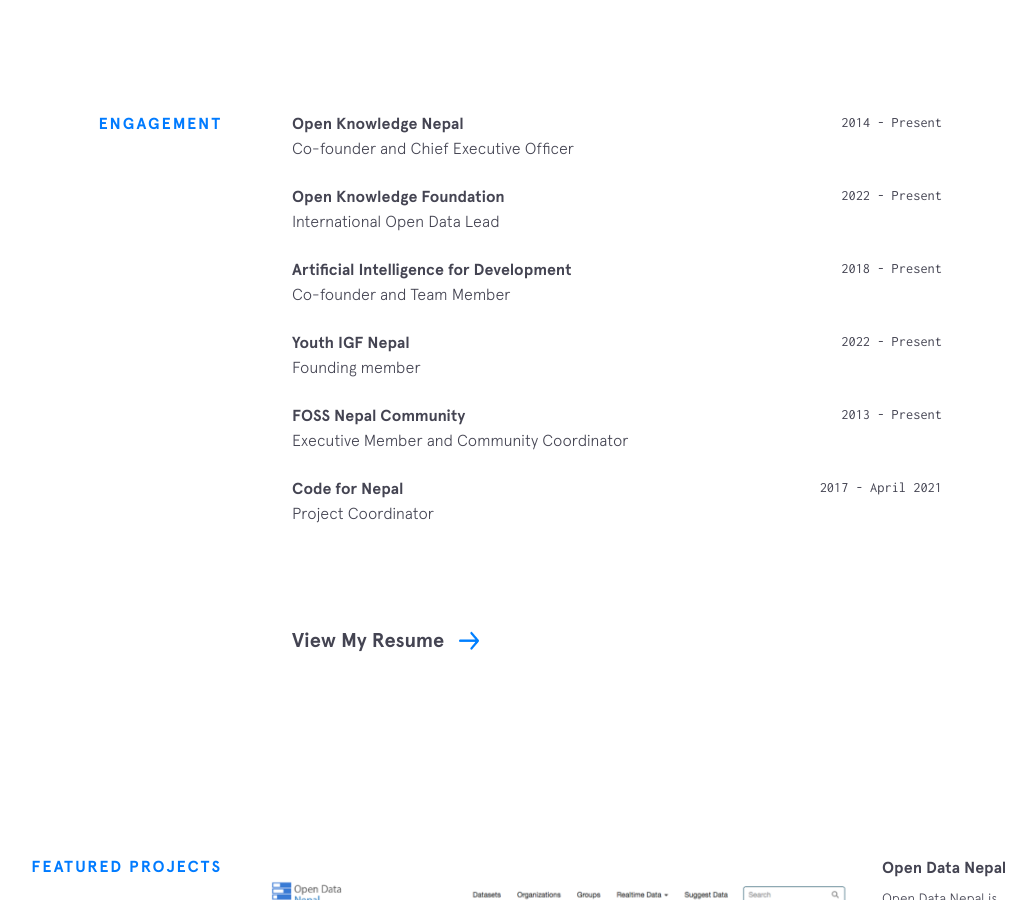
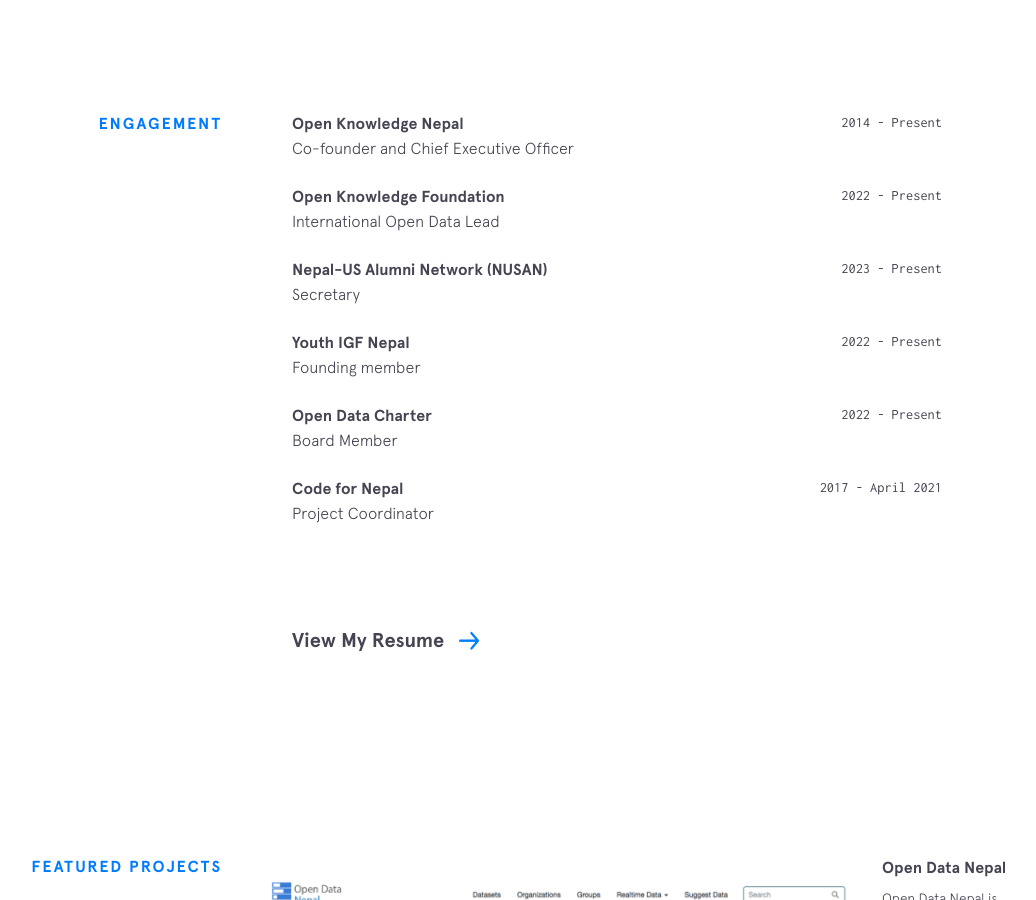
Before and after one commit to nikeshbalami/nikeshbalami.github.io, a Jekyll site: the page built from index.html, in a window 1280 px wide and 900 px high, scrolled down 1529 px. Shown: the whole window, without its empty margins (158-1194 px from the left). Built offline with Jekyll 4.4.1, drawn with Linux system fonts in a browser that asks for light colours; nearby versions of some CDN libraries.

Commit message:
engagement update

```diff
--- a/_data/experience.yml
+++ b/_data/experience.yml
@@ -8,20 +8,20 @@
   time: 2022 - Present
   position: International Open Data Lead
 
-- company: Artificial Intelligence for Development
-  url: http://ainepal.org/
-  time: 2018 - Present
-  position: Co-founder and Team Member
+- company: Nepal-US Alumni Network (NUSAN)
+  url: https://nusan.org/
+  time: 2023 - Present
+  position: Secretary
 
 - company: Youth IGF Nepal
   url: https://yigf.org.np/
   time: 2022 - Present
   position: Founding member
 
-- company: FOSS Nepal Community
-  url: http://fossnepal.org
-  time: 2013 - Present
-  position: Executive Member and Community Coordinator
+- company: Open Data Charter
+  url: https://opendatacharter.org/
+  time: 2022 - Present
+  position: Board Member
 
 - company: Code for Nepal
   url: http://codefornepal.org/
```
